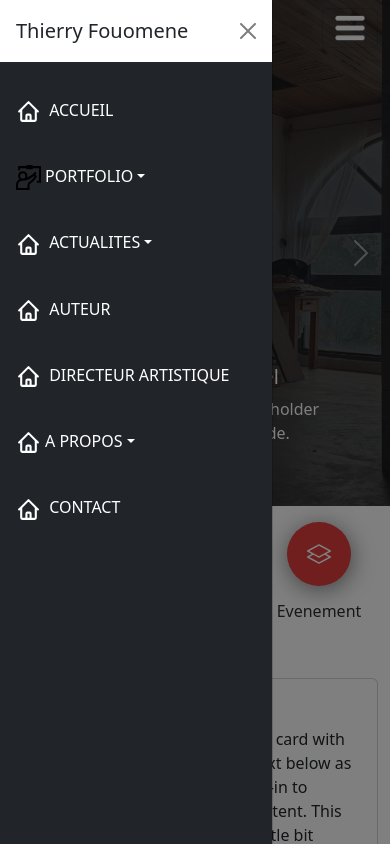
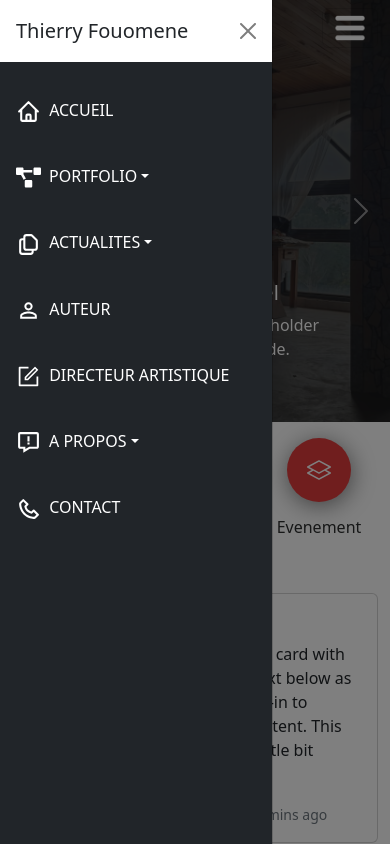
Before and after one commit to viadel13/Blog-Thierry, a React (Create React App) app: page / in a window 390 px wide. Both pictures are taken after a click on the button 350 px from the left and 28 px from the top of the page. Shown: the top 844 px of the page. Built offline with nearby package versions, Linux system fonts and the light colour scheme.

Commit message:
first commit

```diff
--- a/src/assets/css/responsive.css
+++ b/src/assets/css/responsive.css
@@ -13,8 +13,7 @@
   }
 
   .carousel-item {
-    height: 60vh;
-
+    height: 50vh;
   }
 
   .hero-slider {
--- a/src/components/Sidebar/Index.js
+++ b/src/components/Sidebar/Index.js
@@ -1,8 +1,10 @@
 import { Link } from "react-router-dom";
-import { HiOutlineHome } from "react-icons/hi";
-import { GrWorkshop } from "react-icons/gr";
+import { HiOutlineHome, HiOutlineDocumentDuplicate } from "react-icons/hi";
+import { FaProjectDiagram } from "react-icons/fa";
+import { MdPersonOutline } from "react-icons/md";
+import { AiOutlineForm } from "react-icons/ai";
+import { BiMessageError, BiPhone } from "react-icons/bi";
 import "../../assets/css/sidebar.css";
-
 const Sidebar = () => {
   return (
     <div
@@ -42,7 +44,7 @@ const Sidebar = () => {
               data-bs-target="#portfolioDropdown"
               aria-expanded="false"
             >
-              <span className="me-1 "><GrWorkshop size={25} /></span>PORTFOLIO
+              <span className="me-2"><FaProjectDiagram size={25} /></span>PORTFOLIO
             </a>
             <ul className=" collapse list-unstyled " id="portfolioDropdown">
               <li>
@@ -66,7 +68,7 @@ const Sidebar = () => {
               data-bs-target="#actualitesDropdown"
               aria-expanded="false"
             >
-              <span className="me-1 "><HiOutlineHome size={25} /></span> ACTUALITES
+              <span className="me-1 "><HiOutlineDocumentDuplicate size={25} /></span> ACTUALITES
             </a>
             <ul className="collapse list-unstyled" id="actualitesDropdown">
               <li>
@@ -83,12 +85,12 @@ const Sidebar = () => {
           </li>
           <li className="nav-item">
             <Link className="nav-link menu-navigation menu-active" to="/">
-            <span className="me-1 "><HiOutlineHome size={25} /></span> AUTEUR
+            <span className="me-1 "><MdPersonOutline size={25} /></span> AUTEUR
             </Link>
           </li>
           <li className="nav-item">
             <Link className="nav-link menu-navigation menu-active" to="/">
-            <span className="me-1 "><HiOutlineHome size={25} /></span> DIRECTEUR ARTISTIQUE
+            <span className="me-1 "><AiOutlineForm size={25} /></span> DIRECTEUR ARTISTIQUE
             </Link>
           </li>
           <li className="nav-item menu-active">
@@ -100,7 +102,7 @@ const Sidebar = () => {
               data-bs-target="#AproposDropdown"
               aria-expanded="false"
             >
-              <span className="me-1 "><HiOutlineHome size={25} /></span>A PROPOS
+              <span className="me-2 "><BiMessageError size={25} /></span>A PROPOS
             </a>
             <ul className="collapse list-unstyled" id="AproposDropdown">
               <li>
@@ -117,7 +119,7 @@ const Sidebar = () => {
           </li>
           <li className="nav-item">
             <Link className="nav-link menu-navigation menu-active" to="/">
-            <span className="me-1 "><HiOutlineHome size={25} /></span> CONTACT
+            <span className="me-1 "><BiPhone size={25} /></span> CONTACT
             </Link>
           </li>
         </ul>
```
